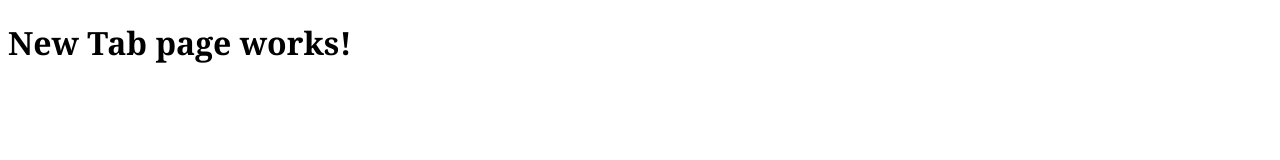
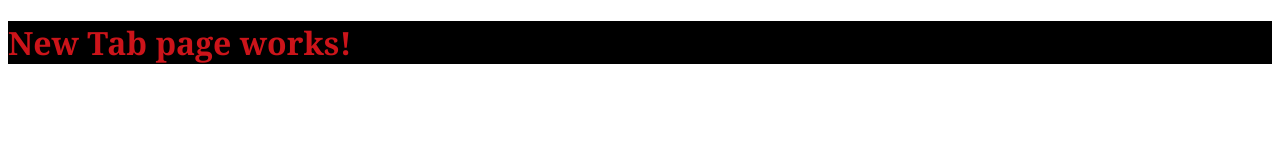
Before and after one commit to nakulpathak3/chrome-newtab-todo, a browser extension: page index.html in a window 1280 px wide. Drawn offline with Linux system fonts and the light colour scheme.

```diff
--- a/css/stylesheet.css
+++ b/css/stylesheet.css
@@ -1,3 +1,5 @@
 h1 {
   font-family: Georgia;
+  color: rgba(255, 25, 32, 0.8);
+  background-color: black;
 }
```
Also changed, not shown: manifest.json.
